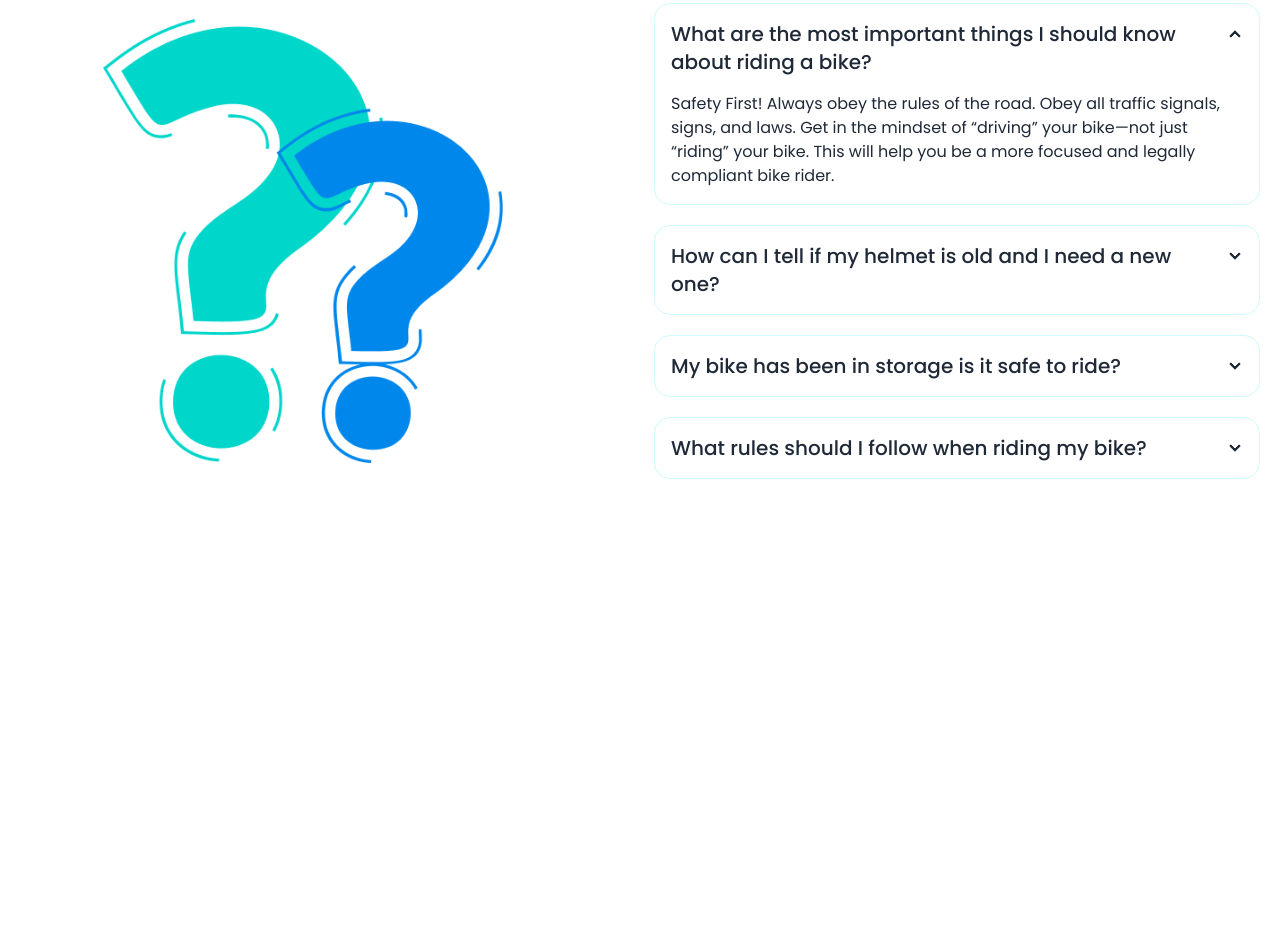
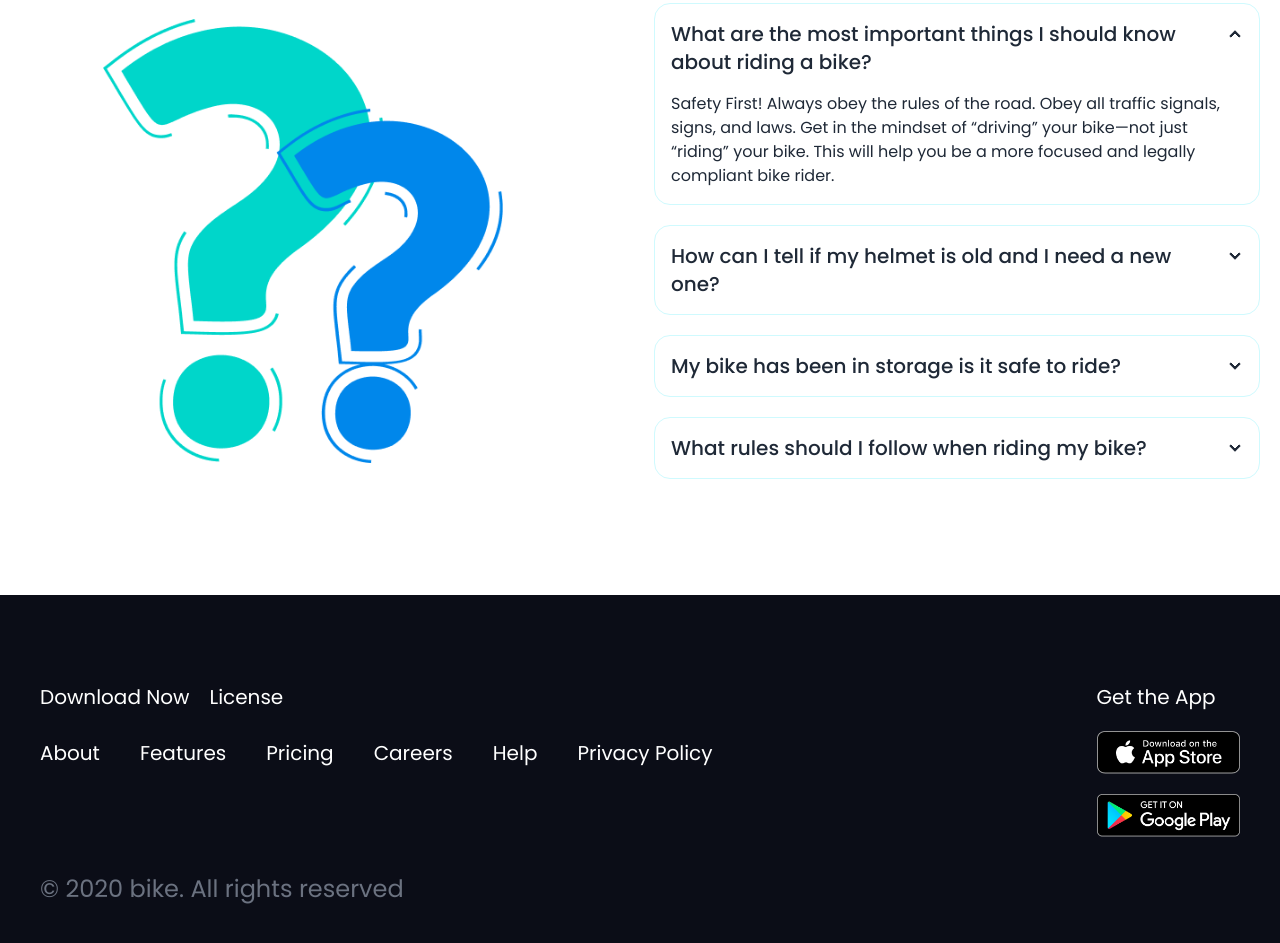
Before and after one commit to foisal-ahmed07/biker-zone, a plain HTML site: page index.html in a window 1280 px wide. Shown: the part 3032-3975 px from the top of the page. Before the commit the page ends 3627 px from the top, so only its background shows below. Drawn offline with nearby package versions, Linux system fonts and the light colour scheme.

Commit message:
all done

```diff
--- a/index.html
+++ b/index.html
@@ -417,7 +417,47 @@
     </main>
 <!-- footer section -->
 
-<footer>
+<footer class="footer bg-[#0B0D17] text-neutral-content p-10">
+
+    <!-- footer -->
+     <section class="container mx-auto space-y-7">
+
+        <!-- main container -->
+        <div class="lg:flex justify-between mt-12  ">
+            <!-- left content -->
+         <div class="text-white text-xl w-full ">
+            <div class="flex gap-5">
+                <p>Download Now</p>
+                <p>License</p>
+            </div> <br>
+            <div class="flex justify-between gap-5 ">
+                <p>About</p>
+                <p>Features</p>
+                <p>Pricing</p>
+                <p>Careers</p>
+                <p>Help</p>
+                <p>Privacy Policy</p>
+            </div> <br>
+
+
+         </div>
+
+         <!-- right content -->
+          <div class="lg:ml-96">
+            <p class="text-white text-xl">Get the App</p> <br>
+            <img src="./images/others/ios.png" alt="" class="w-64"> <br>
+            <img src="./images/others/android.png" alt="" class="w-64">
+
+          </div>
+        </div>
+
+
+        <!-- copyright -->
+        <div class="text-center">
+            <p class="text-gray-500 text-2xl text-center">© 2020 bike. All rights reserved</p>
+        </div>
+
+     </section>
 
 
 </footer>
```
